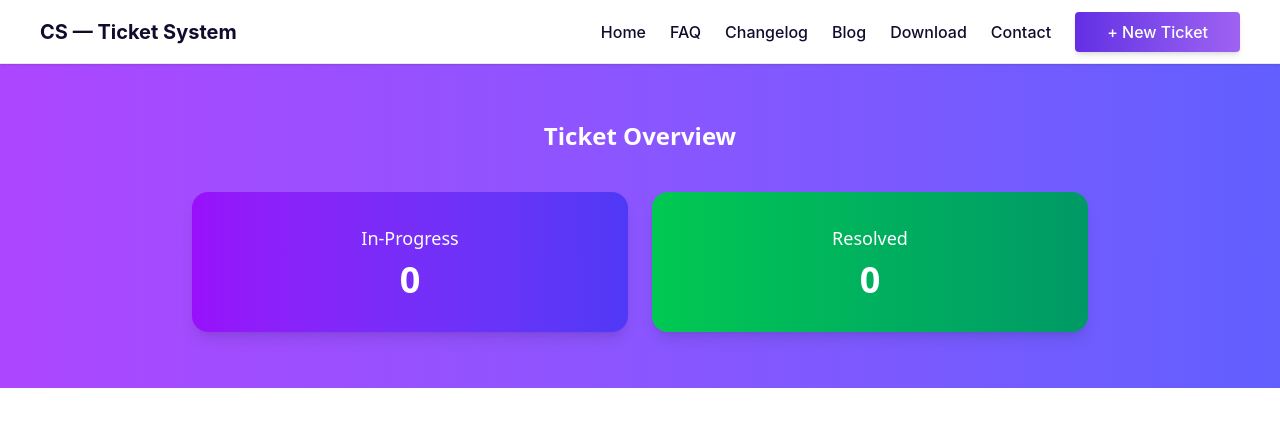
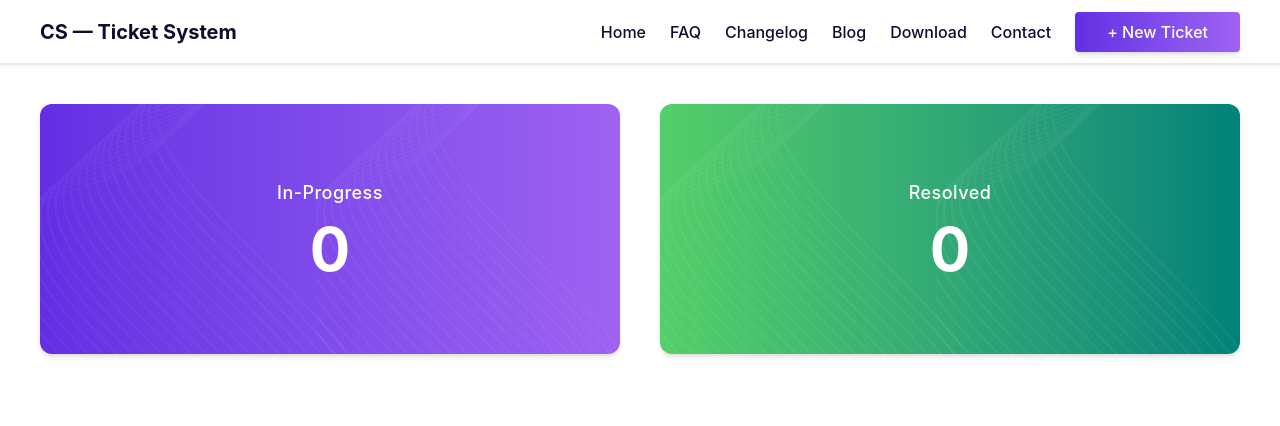
Before and after one commit to Shanjida-Islam138/Programming-Hero-Assignment-07, a React (Vite) app: page / in a window 1280 px wide. Shown: the top 426 px of the page. Built offline with nearby package versions, Linux system fonts and the light colour scheme.

Commit message:
updated code

```diff
--- a/src/assets/assets.js
+++ b/src/assets/assets.js
@@ -1,3 +1,12 @@
+import vector1 from "./vector1.png";
+import vector2 from "./vector2.png";
+
+
+export const assets = {
+   vector1,
+   vector2
+}
+
 export const ticketsData = [
   {
     id: 1001,
--- a/src/components/Banner.jsx
+++ b/src/components/Banner.jsx
@@ -1,29 +1,47 @@
-import React, { useContext } from "react";
-import { AppContext } from "../context/AppContext";
+import React from "react";
+import { assets } from "../assets/assets";
 
 const Banner = () => {
-  const { inProgress, resolved } = useContext(AppContext);
+  return (
+    <div className="w-full bg-white py-10 px-6 sm:px-10">
+      <div className="flex flex-col sm:flex-row gap-6 sm:gap-10 justify-center items-center">
 
-  return (
-    <section className="px-10 py-14 bg-gradient-to-r from-purple-500 to-indigo-500 text-white">
-      <h2 className="text-2xl font-semibold mb-10 text-center">
-        Ticket Overview
-      </h2>
-
-      <div className="grid grid-cols-1 sm:grid-cols-2 gap-6 max-w-4xl mx-auto">
-        {/* In Progress */}
-        <div className="bg-gradient-to-r from-purple-600 to-indigo-600 rounded-2xl p-8 text-center shadow-lg">
-          <h3 className="text-lg font-medium mb-2">In-Progress</h3>
-          <p className="text-4xl font-bold">{inProgress.length}</p>
+        <div className="w-full sm:w-1/2 h-[250px] rounded-xl flex flex-col justify-center items-center text-white font-[Inter]
+        bg-gradient-to-r from-[#632EE3] to-[#9F62F2] relative overflow-hidden shadow-md">
+          <div
+            className="absolute inset-0 opacity-40"
+            style={{
+              backgroundImage: `url(${assets.vector1}), url(${assets.vector1})`,
+              backgroundRepeat: "no-repeat, no-repeat",
+              backgroundPosition: "left center, right center",
+              backgroundSize: "contain, contain",
+            }}
+          ></div>
+          <div className="relative z-10 text-center">
+            <h2 className="text-lg font-medium tracking-wide">In-Progress</h2>
+            <p className="text-6xl font-bold mt-3">0</p>
+          </div>
         </div>
 
-        {/* Resolved */}
-        <div className="bg-gradient-to-r from-green-500 to-emerald-600 rounded-2xl p-8 text-center shadow-lg">
-          <h3 className="text-lg font-medium mb-2">Resolved</h3>
-          <p className="text-4xl font-bold">{resolved.length}</p>
+        <div className="w-full sm:w-1/2 h-[250px] rounded-xl flex flex-col justify-center items-center text-white font-[Inter]
+        bg-gradient-to-r from-[#54CF68] to-[#00827A] relative overflow-hidden shadow-md">
+          <div
+            className="absolute inset-0 opacity-50"
+            style={{
+              backgroundImage: `url(${assets.vector1}), url(${assets.vector1})`,
+              backgroundRepeat: "no-repeat, no-repeat",
+              backgroundPosition: "left center, right center",
+              backgroundSize: "contain, contain",
+            }}
+          ></div>
+          <div className="relative z-10 text-center">
+            <h2 className="text-lg font-medium tracking-wide">Resolved</h2>
+            <p className="text-6xl font-bold mt-3">0</p>
+          </div>
         </div>
+
       </div>
-    </section>
+    </div>
   );
 };
 
```
